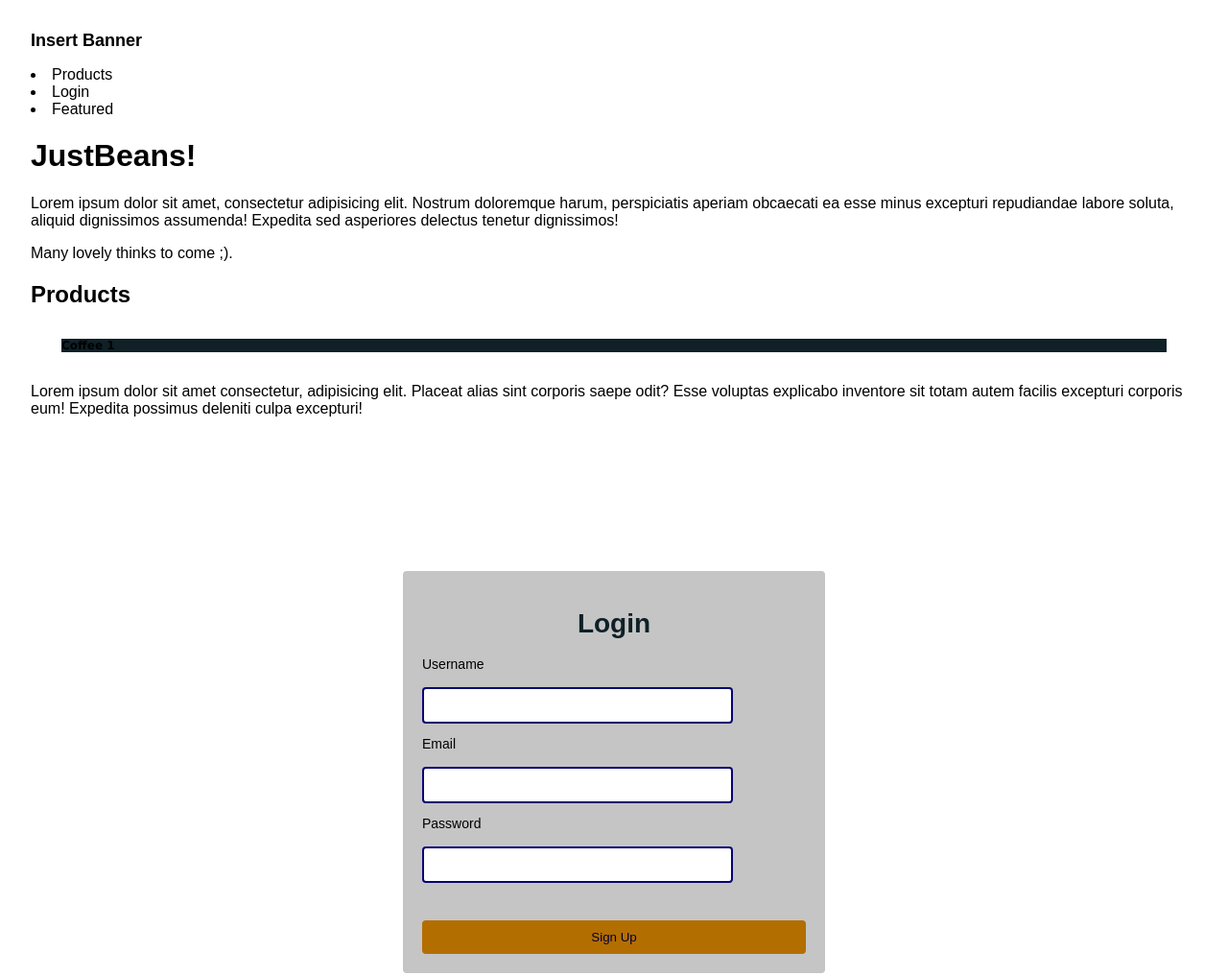
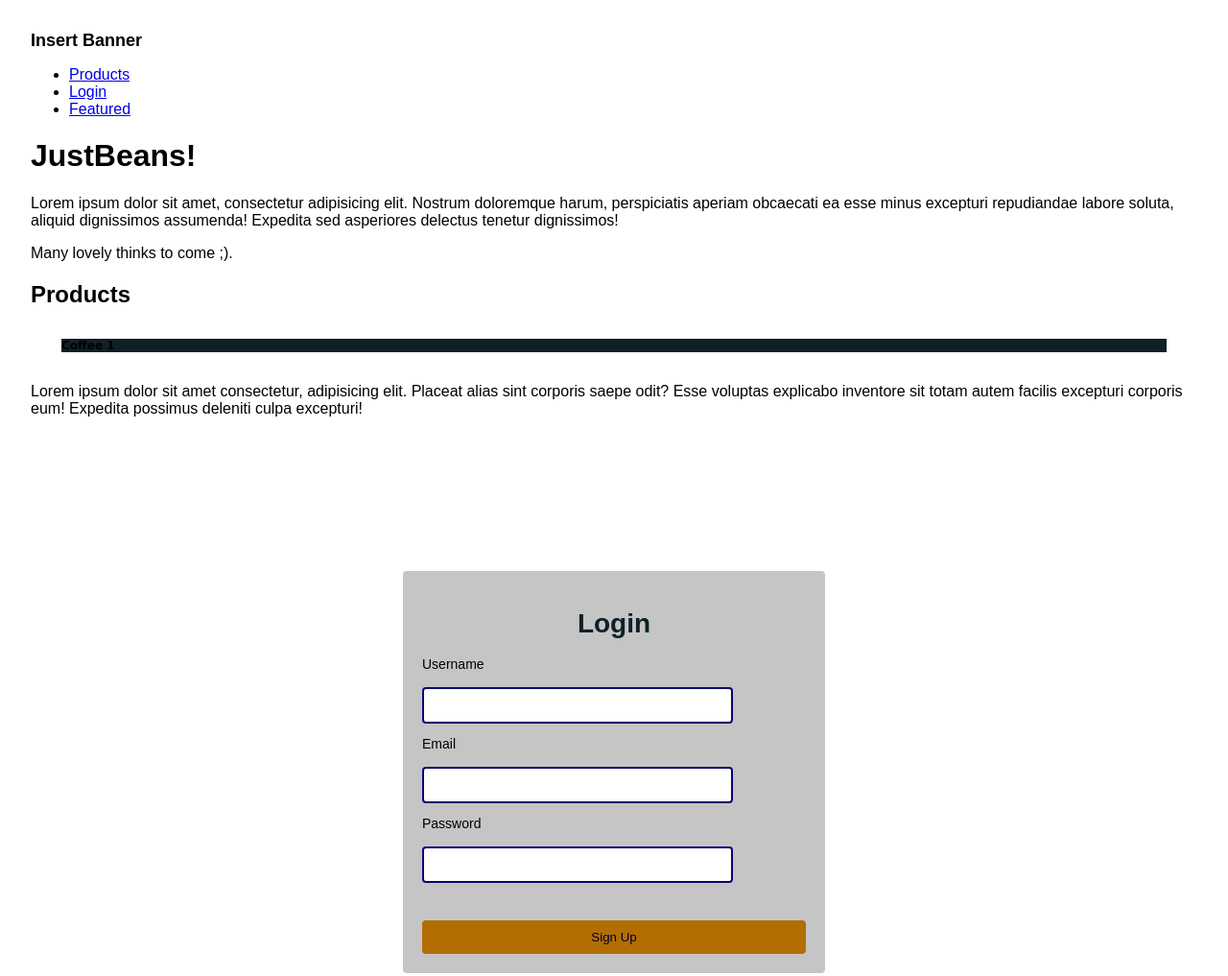
Before and after one commit to SpiceyGabs/JustBeans_ExamWebsite, a plain HTML site: page index.html in a window 1280 px wide. Shown: the whole page at 96% size. Drawn offline with Linux system fonts and the light colour scheme.

Commit message:
navigation fixed

```diff
--- a/index.html
+++ b/index.html
@@ -16,10 +16,10 @@
 </header>
 
 <nav class="nav">
-        <ul class="dropdownNavList"></ul>
-            <li a class="navLink" href="./Pages/Products.html" class="NavLink">Products</li>
-            <li a class="navLink" href="./Pages/form.html" class="NavLink">Login</li>
-            <li a class="navLink" href="./Pages/FeaturedProducts.html" class="NavLink">Featured</li>
+  <ul class="dropdownNavList">
+    <li><a href="./Pages/Products.html" class="navLink">Products</a></li>
+    <li><a href="./Pages/form.html" class="navLink">Login</a></li>
+    <li><a href="./Pages/FeaturedProducts.html" class="navLink">Featured</a></li>
   </ul>
 </nav>
 
```
Lines whose indentation alone changed are shown as unchanged.
